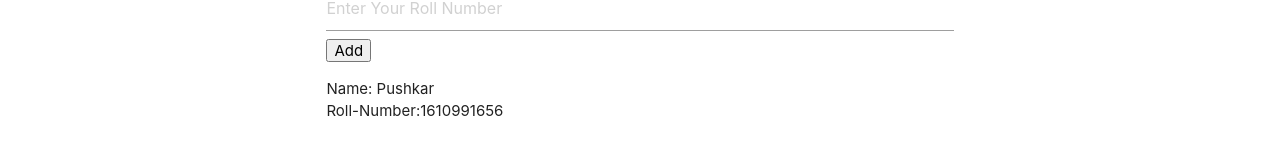
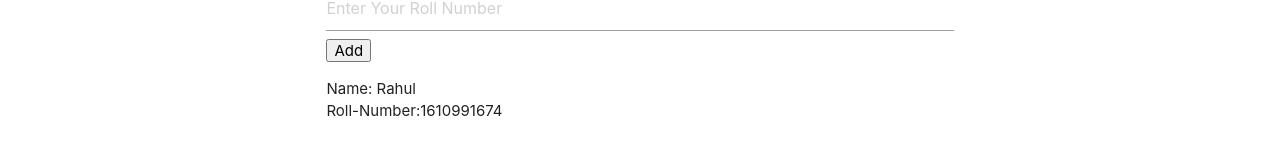
Before and after one commit to rahulsingh9878/Mean, a React (Create React App) app in the folder React_Assignment/: page /info in a window 1280 px wide. Shown: the part 178-332 px from the top of the page. Built offline with nearby package versions, Linux system fonts and the light colour scheme.

Commit message:
bug repair

```diff
--- a/React_Assignment/src/components/person_info.js
+++ b/React_Assignment/src/components/person_info.js
@@ -3,7 +3,7 @@ import Personadd from './Personadd'
 import Screen from'./screenadd'
 class Person extends Component {
   state={
-    infos:[{id:1, name:'Pushkar', roll:'1610991656'}]
+    infos:[{id:1, name:'Rahul', roll:'1610991674'}]
 }
 add = (info) => {
   info.id=Math.random();
```
